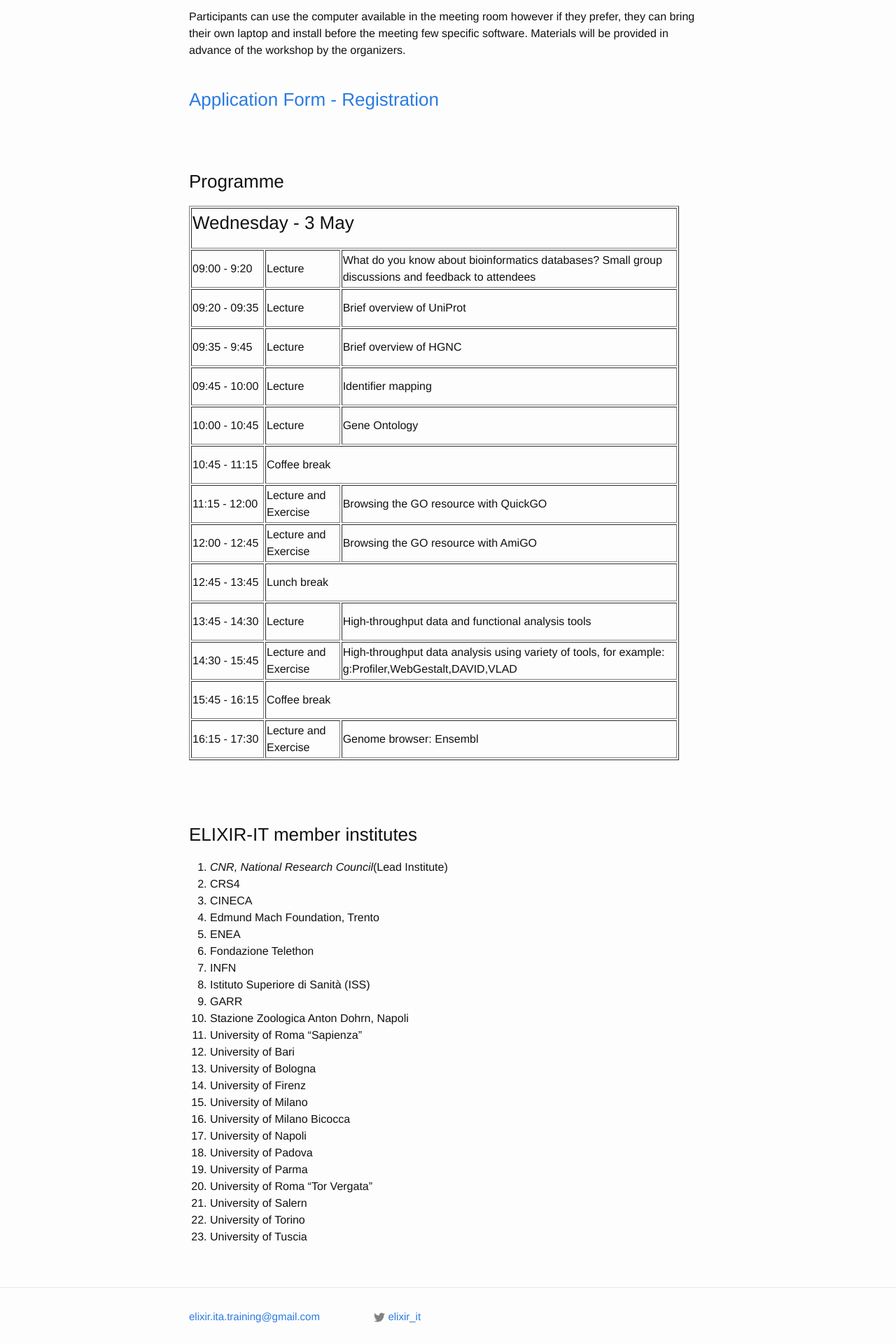
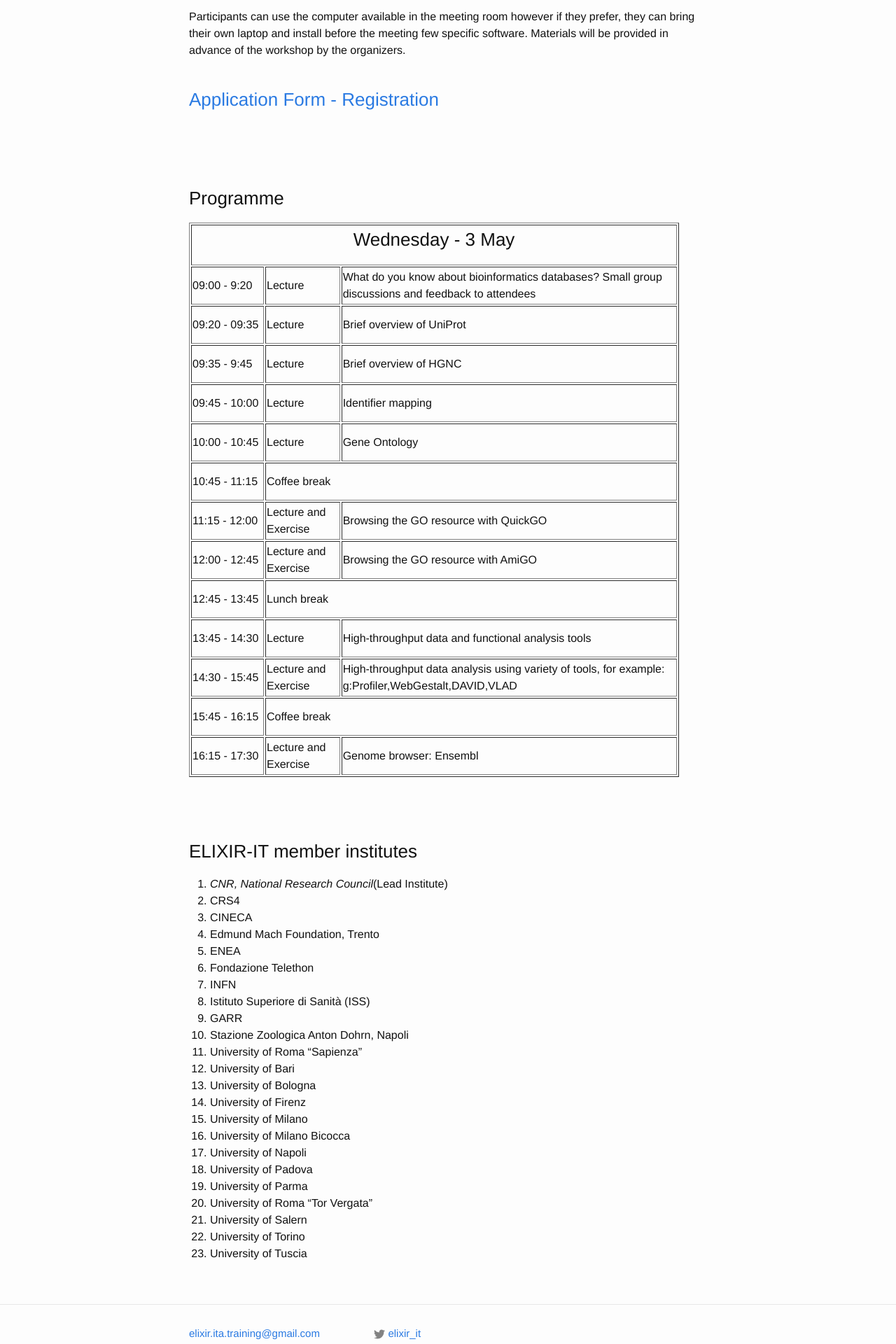
Before and after one commit to ELIXIR-IIB-training/website, a Jekyll site: the page built from _posts/2023-05-03-Gene_Ontology_TorVergata.md, in a window 1280 px wide. Shown: the part 2882-4802 px from the top of the page at 70% size. Built offline with Jekyll 4.4.1, drawn with Linux system fonts in a browser that asks for light colours.

Commit message:
Update 2023-05-03-Gene_Ontology_TorVergata.md

```diff
--- a/_posts/2023-05-03-Gene_Ontology_TorVergata.md
+++ b/_posts/2023-05-03-Gene_Ontology_TorVergata.md
@@ -112,11 +112,12 @@ Participants can use the computer available in the meeting room however if they
 ### [Application Form - Registration](https://docs.google.com/forms/d/e/1FAIpQLSeRrEW8ScR_9iEwa4hSNu6ko45bqbHk5RhC0z67oWWe3xtNAg/viewform)
 <br>
 <br>
+<br>
 
 ### Programme
 <table border="1" width="700">
   <tr>
-    <td colspan="4"><h3> Wednesday - 3 May</h3></td>
+    <td colspan="4" align=center><h3> Wednesday - 3 May</h3></td>
   </tr>
   <tr>
     <td height="50" width="100"> 09:00 - 9:20</td>
```
